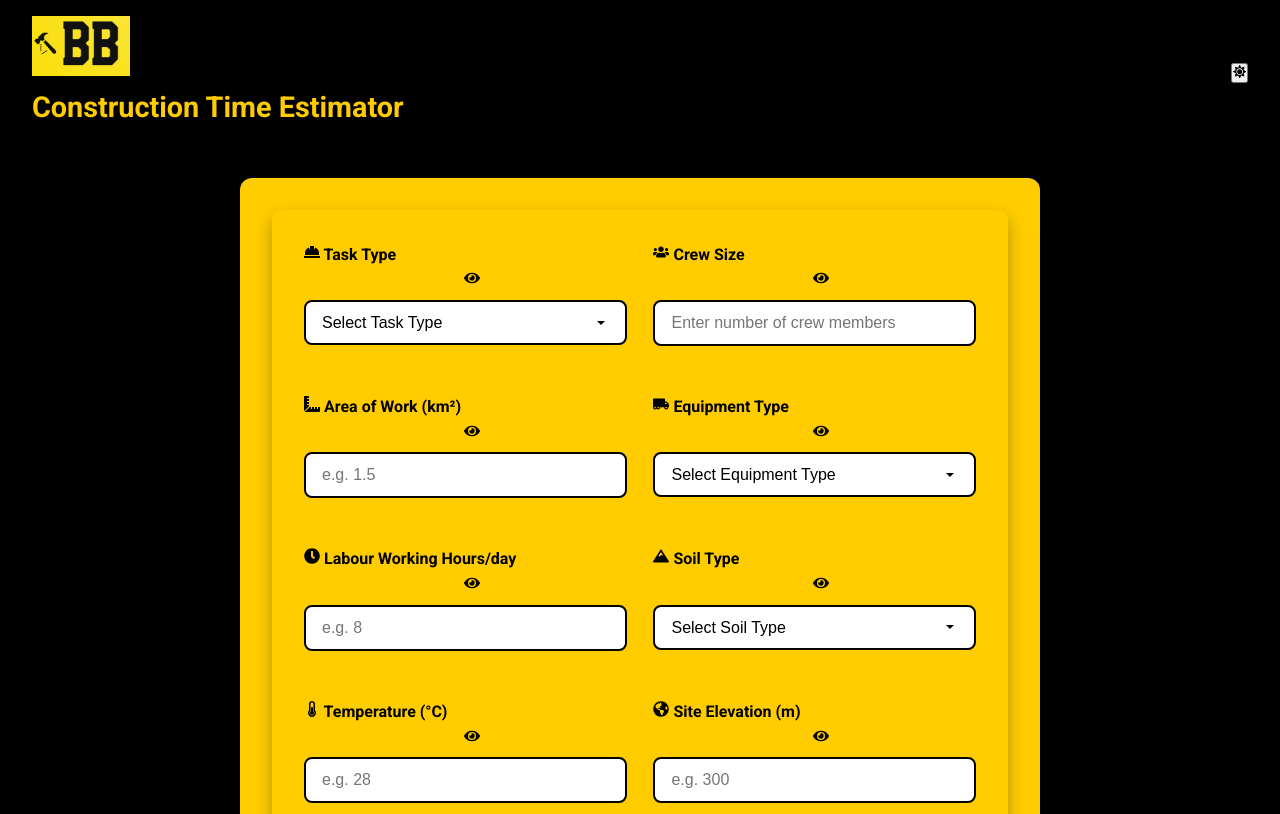
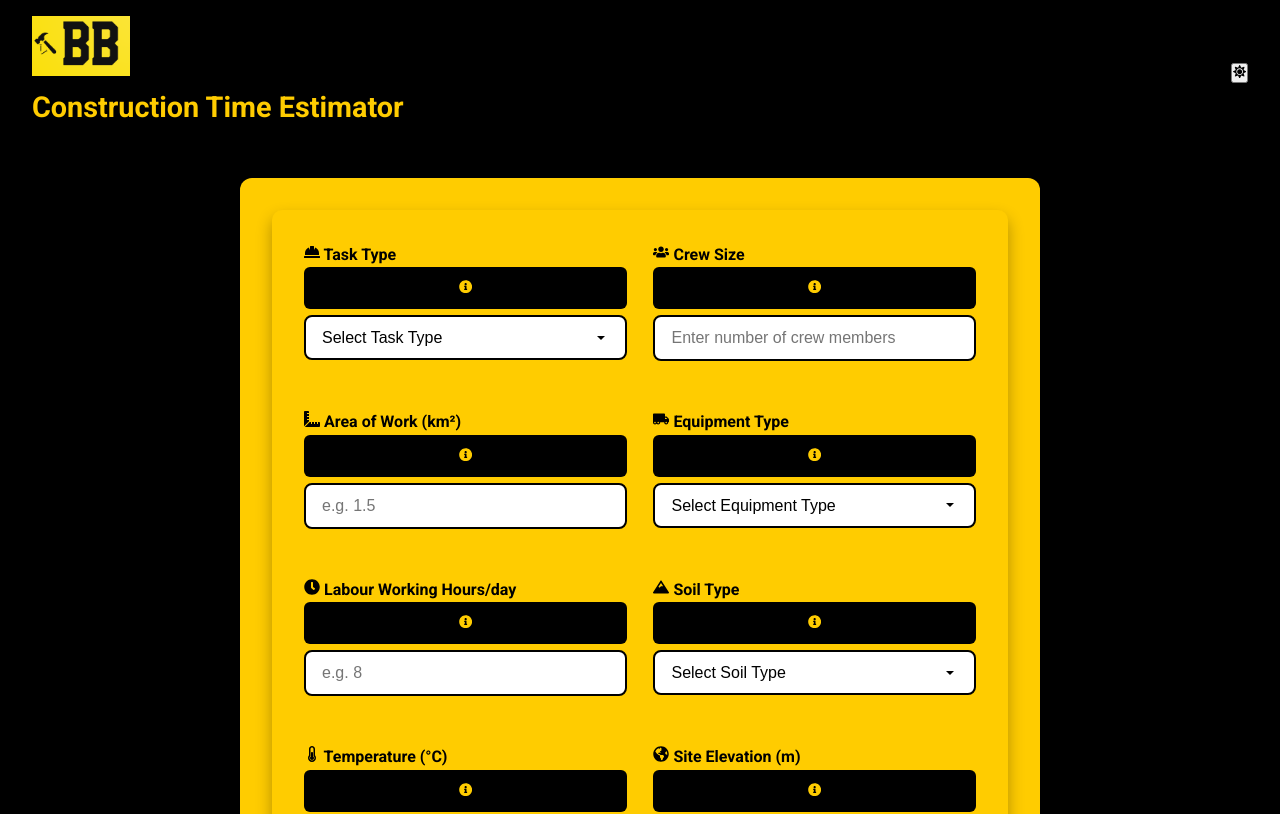
Before and after one commit to PraveenKumarTV/Caterpillar-hackathon, a React (Vite) app: page / in a window 1280 px wide. Shown: the top 814 px of the page. Built offline with nearby package versions, Linux system fonts and the light colour scheme.

Commit message:
changing i icon

```diff
--- a/src/components/PredictionForm.jsx
+++ b/src/components/PredictionForm.jsx
@@ -10,7 +10,7 @@ import {
   FaMountain,
   FaThermometerHalf,
   FaGlobeAmericas,
-  FaEye,
+  FaInfoCircle, // ✅ Replaced FaEye with FaInfoCircle
 } from "react-icons/fa";
 
 const fields = [
@@ -79,7 +79,6 @@ const fields = [
     info: "Height of the site above sea level.",
   },
 ];
-
 
 export default function PredictionForm({ setPrediction }) {
   const [formData, setFormData] = useState({
@@ -153,14 +152,16 @@ export default function PredictionForm({ setPrediction }) {
       transition={{ duration: 0.5 }}
     >
       <form onSubmit={handleSubmit} className="space-y-6 relative z-10">
-        {fields.reduce((rows, field, index) => {
+        {fields
+          .reduce((rows, field, index) => {
             if (index % 2 === 0) {
               rows.push([field]);
             } else {
               rows[rows.length - 1].push(field);
             }
             return rows;
-}, []).map((pair, rowIndex) => (
+          }, [])
+          .map((pair, rowIndex) => (
             <div key={rowIndex} className="form-row">
               {pair.map(({ name, label, type, placeholder, options, icon, info }) => (
                 <motion.div
@@ -176,10 +177,10 @@ export default function PredictionForm({ setPrediction }) {
                       <button
                         type="button"
                         ref={(el) => (iconRefs.current[name] = el)}
-              className="eye-icon ml-2"
+                        className="info-icon ml-2"
                         onClick={() => toggleTooltip(name)}
                       >
-              <FaEye />
+                        <FaInfoCircle />
                       </button>
                     </label>
                   </div>
```
Lines whose indentation alone changed are shown as unchanged.
